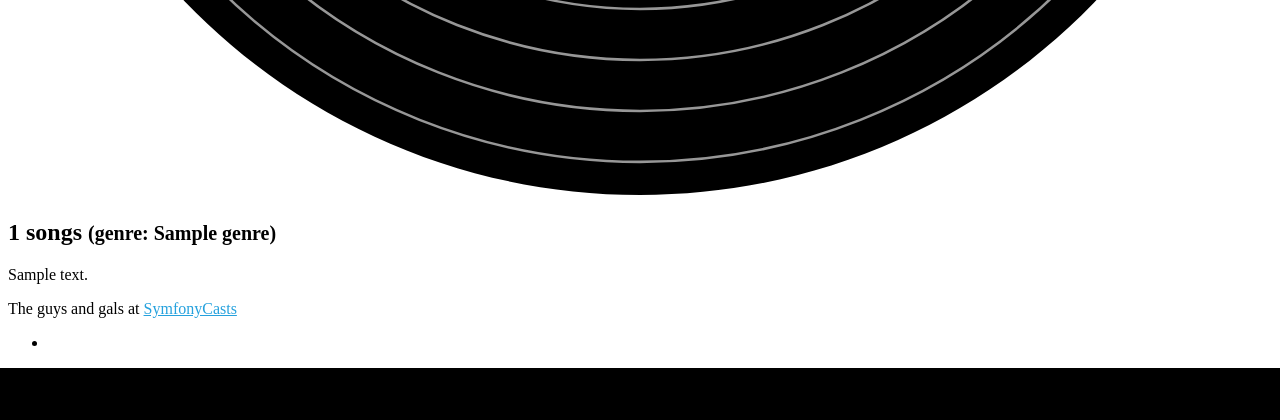
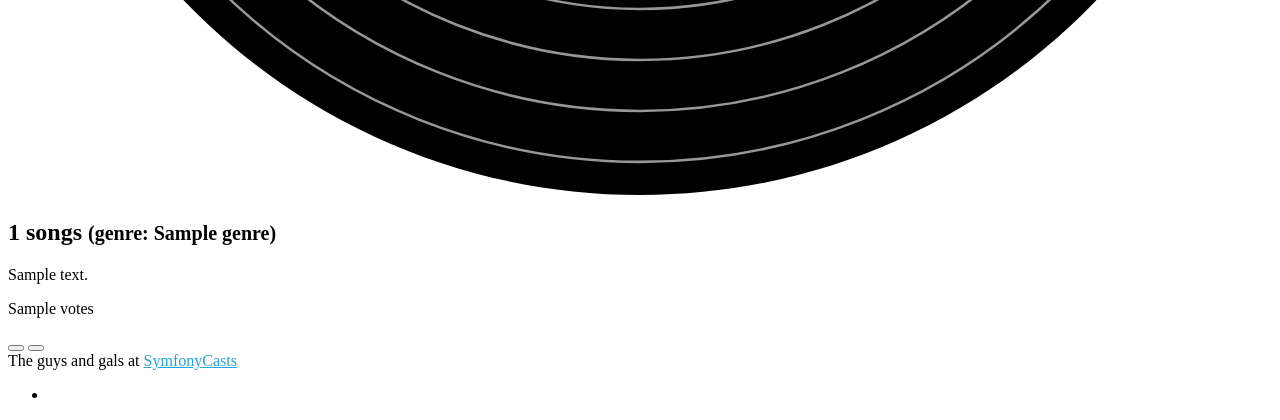
Before and after one commit to YasserB94/SymfonyCasts-Env-Services-Config, a Symfony app: template templates/mix/show.html.twig in a window 1280 px wide. Shown: the part 1292-1712 px from the top of the page. Before the commit the page ends 1660 px from the top, so only its background shows below. Run offline with Twig, Linux system fonts and the light colour scheme; the template is opened without the code that fills it: most values are stand-ins (such as "Sample title", 1, 10 or a date in 2020); some libraries are stand-ins or nearby versions.

Commit message:
Added Voting

```diff
--- a/composer.json
+++ b/composer.json
@@ -11,6 +11,7 @@
         "doctrine/doctrine-migrations-bundle": "^3.2",
         "doctrine/orm": "^2.13",
         "knplabs/knp-time-bundle": "^1.19",
+        "sensio/framework-extra-bundle": "^6.2",
         "symfony/asset": "6.1.*",
         "symfony/console": "6.1.*",
         "symfony/dotenv": "6.1.*",
--- a/config/bundles.php
+++ b/config/bundles.php
@@ -13,4 +13,5 @@ return [
     Symfony\Bundle\MakerBundle\MakerBundle::class => ['dev' => true],
     Doctrine\Bundle\DoctrineBundle\DoctrineBundle::class => ['all' => true],
     Doctrine\Bundle\MigrationsBundle\DoctrineMigrationsBundle::class => ['all' => true],
+    Sensio\Bundle\FrameworkExtraBundle\SensioFrameworkExtraBundle::class => ['all' => true],
 ];
--- a/templates/mix/show.html.twig
+++ b/templates/mix/show.html.twig
@@ -19,6 +19,16 @@
 						{{mix.genre}})</small>
 				</h2>
 				<p>{{mix.description}}</p>
+				<p>{{mix.votesString}}
+					votes</p>
+				<form action="{{ path('app_mix_vote',{id:mix.id}) }}" method="POST">
+					<button type="submit" name="direction" value="up" class="btn btn-outline-primary">
+						<span class="fa fa-thumbs-up"></span>
+					</button>
+					<button type="submit" name="direction" value="down" class="btn btn-outline-primary">
+						<span class="fa fa-thumbs-down"></span>
+					</button>
+				</form>
 			</div>
 		</div>
 	</div>
```
Also changed, not shown: src/Controller/MixController.php (+15 -2 lines), 3 other files.
